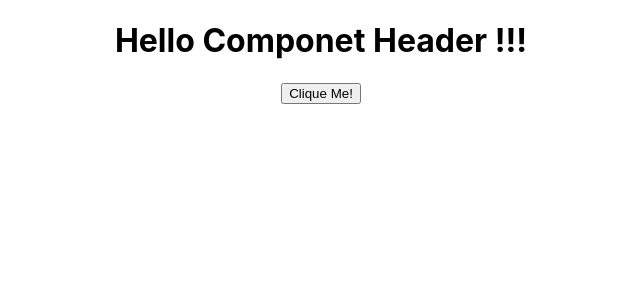
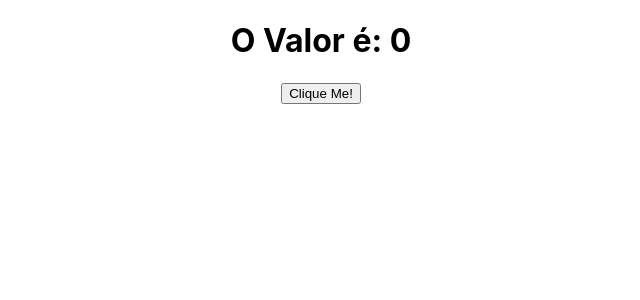
Before and after one commit to rramires/tutoriais, a React (Create React App) app in the folder react_app/: page / in a window 1280 px wide. Shown: the top 300 px of the page, without its empty margins (319-959 px from the left). Built offline with nearby package versions, Linux system fonts and the light colour scheme.

Commit message:
Criado um state e refatorando o código para atualizar dinamicamente

```diff
--- a/react_app/src/App.js
+++ b/react_app/src/App.js
@@ -1,16 +1,20 @@
+import { useState } from 'react';
 import logo from './logo.svg';
 import './App.css';
 // import
 import Header from './Header';
 
-function handleButtonClick(){
-  alert('Clicou!!!');
-}
+function App() {
 
-function App() {
+  const [contador, setContador] = useState(0);
+
+  function handleButtonClick(){
+    setContador(contador +1); // ++ não funciona
+  }
+
   return (
     <div className="App">
-      <Header title="Hello Componet Header !!!"/>
+      <Header title={'O Valor é: ' + contador}/>
       <input type="button" value="Clique Me!" onClick={handleButtonClick}/>
     </div>
   );
```
Also changed, not shown: react_app/React.txt.
